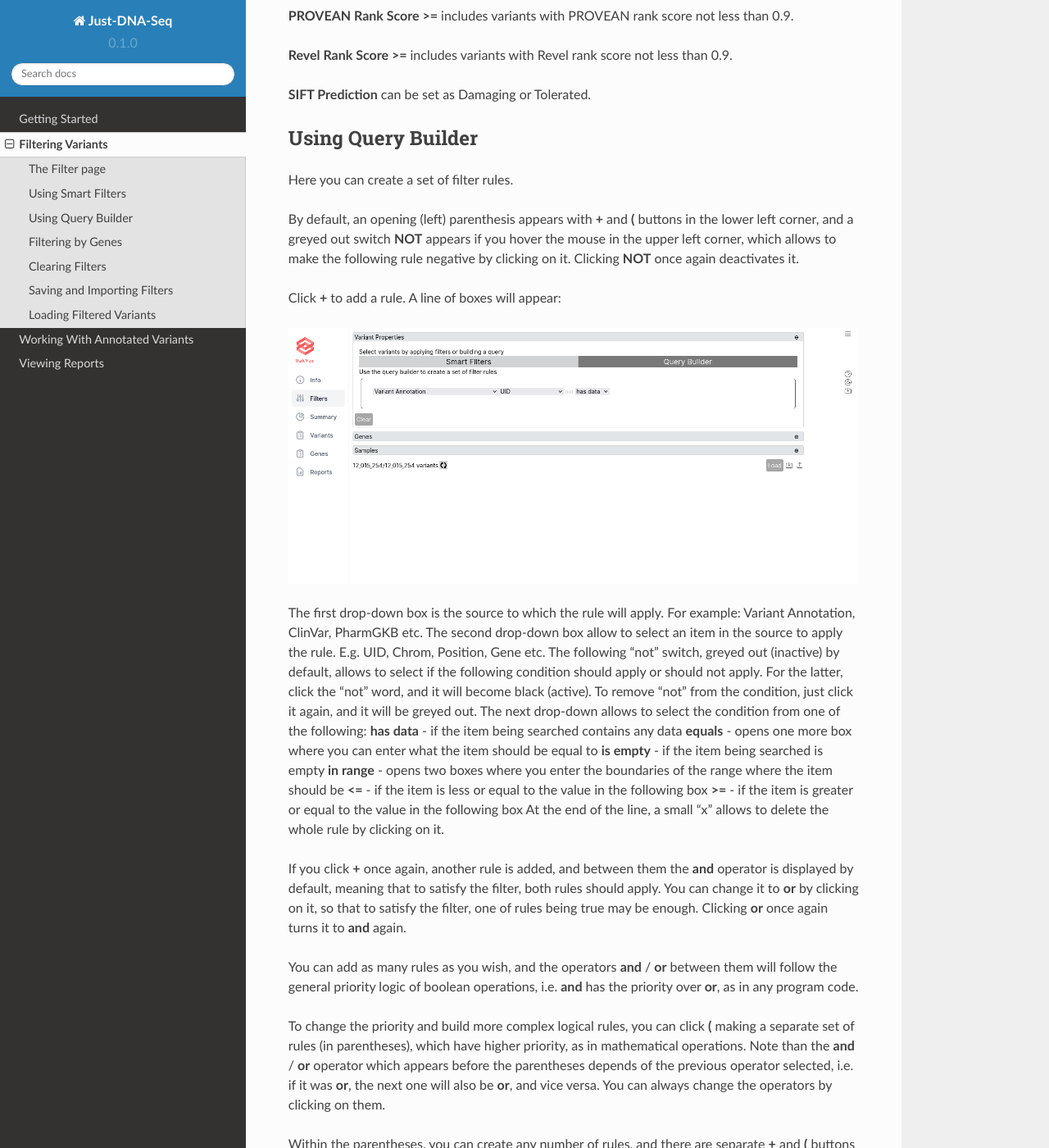
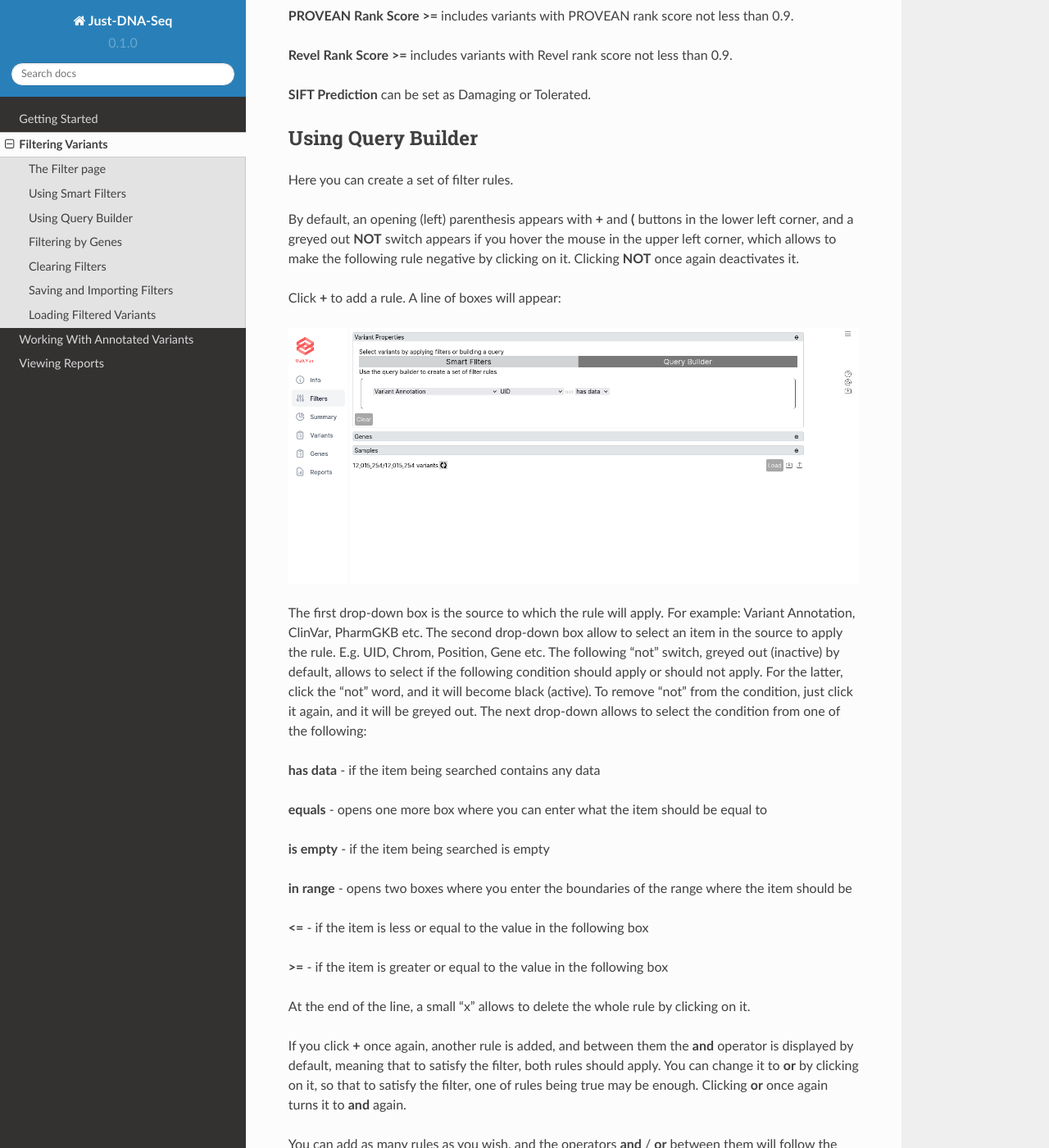
Before and after one commit to dna-seq/just-dna-seq, a Sphinx documentation site: the page built from docs/source/filters.rst, in a window 1280 px wide and 1400 px high, scrolled down 1248 px. Shown: the whole window at 82% size. Built offline with Sphinx 7.4.7 and the Read the Docs theme 2.0.0, drawn with Linux system fonts in a browser that asks for light colours.

```diff
--- a/docs/source/filters.rst
+++ b/docs/source/filters.rst
@@ -47,7 +47,7 @@ Using Query Builder
 
 Here you can create a set of filter rules.
 
-By default, an opening (left) parenthesis appears with **+** and **(** buttons in the lower left corner, and a greyed out switch **NOT** appears if you hover the mouse in the upper left corner, which allows to make the following rule negative by clicking on it. Clicking **NOT** once again deactivates it.
+By default, an opening (left) parenthesis appears with **+** and **(** buttons in the lower left corner, and a greyed out **NOT** switch appears if you hover the mouse in the upper left corner, which allows to make the following rule negative by clicking on it. Clicking **NOT** once again deactivates it.
 
 Click **+** to add a rule. A line of boxes will appear:
 
@@ -58,12 +58,19 @@ The first drop-down box is the source to which the rule will apply. For example:
 The second drop-down box allow to select an item in the source to apply the rule. E.g. UID, Chrom, Position, Gene etc.
 The following "not" switch, greyed out (inactive) by default, allows to select if the following condition should apply or should not apply. For the latter, click the "not" word, and it will become black (active). To remove "not" from the condition, just click it again, and it will be greyed out.
 The next drop-down allows to select the condition from one of the following:
+
 **has data** - if the item being searched contains any data
+
 **equals** - opens one more box where you can enter what the item should be equal to
+
 **is empty** - if the item being searched is empty
+
 **in range** - opens two boxes where you enter the boundaries of the range where the item should be
+
 **<=** - if the item is less or equal to the value in the following box
+
 **>=** - if the item is greater or equal to the value in the following box
+
 At the end of the line, a small "x" allows to delete the whole rule by clicking on it.
 
 If you click **+** once again, another rule is added, and between them the **and** operator is displayed by default, meaning that to satisfy the filter, both rules should apply. You can change it to **or** by clicking on it, so that to satisfy the filter, one of rules being true may be enough. Clicking **or** once again turns it to **and** again.
```
